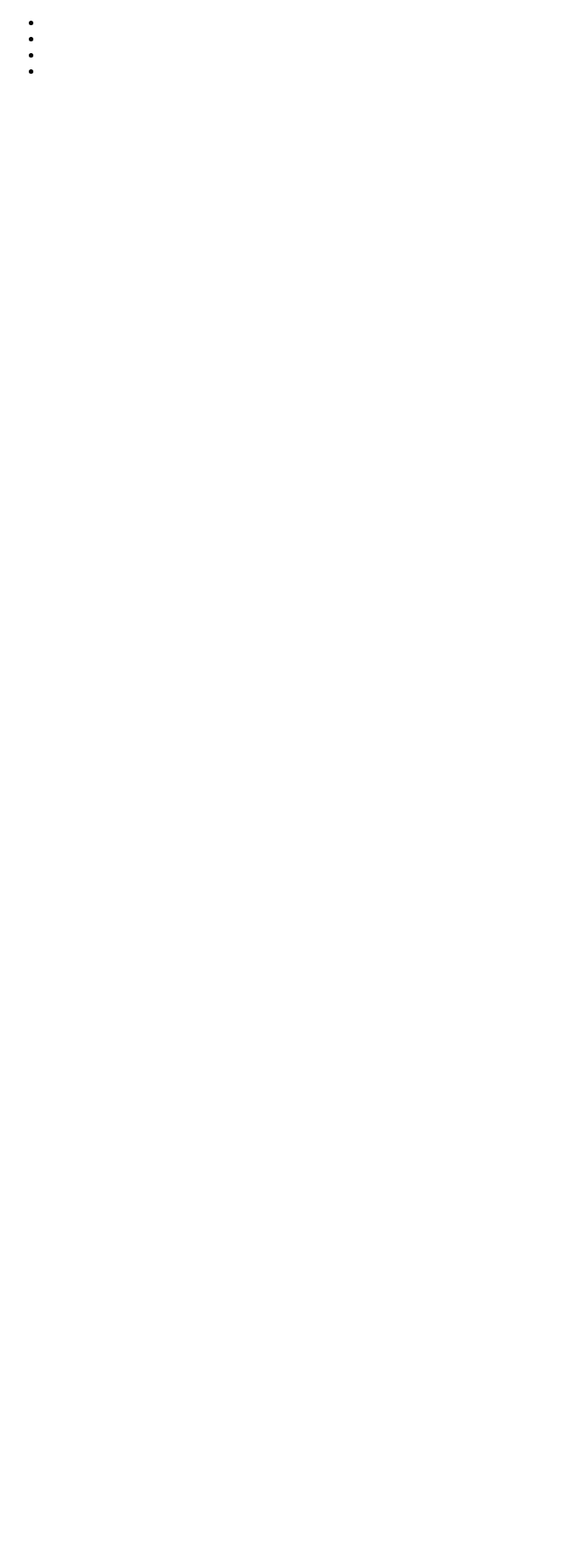
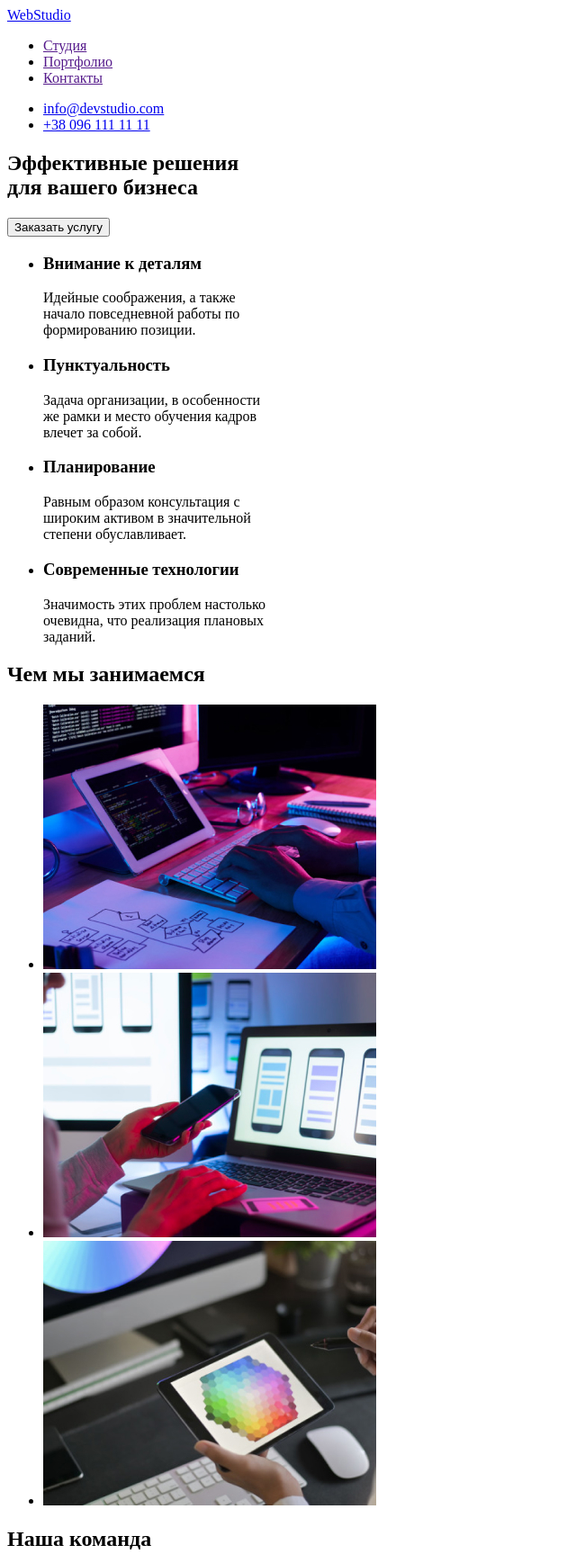
Before and after one commit to ParavoZ17/hw-01, a plain HTML site: page index.html in a window 1280 px wide. Shown: the top 1727 px of the page at 90% size, without its empty margins (0-640 px from the left). Before the commit the page ends 800 px from the top, so only its background shows below. Drawn offline with Linux system fonts and the light colour scheme.

Commit message:
ДЗ готове до здачі
Закінчив перший проект

```diff
--- a/index.html
+++ b/index.html
@@ -1,18 +1,105 @@
 <!DOCTYPE html>
-<html lang="en">
+<html lang="ru">
 <head>
     <meta charset="UTF-8">
     <meta http-equiv="X-UA-Compatible" content="IE=edge">
     <meta name="viewport" content="width=device-width, initial-scale=1.0">
-    <title>Document</title>
+    <title>WebStudio</title>
 </head>
 <body>
-    <header> <ul>
-        <li></li>
-        <li></li>
-        <li></li>
-        <li></li>
+    <header>
+        <nav>
+        <a href="/" lang="en">WebStudio</a>
+    <ul>
+        <li><a href="">Студия</a></li>
+        <li><a href="">Портфолио</a></li>
+        <li><a href="">Контакты</a></li>
+    </ul>
+</nav>
+    <ul>
+        <li><a href="mailto:info@devstudio.com">info@devstudio.com</a></li>
+        <li><a href="tel:+38096111111">+38 096 111 11 11</a></li>
     </ul>
 </header>
+<main>
+    <section>
+        <h1>Эффективные решения<br/> для вашего бизнеса</h1>
+        <button type="button">Заказать услугу</button>
+    </section>
+    <section>
+        <ul>
+            <li>
+                <h3>Внимание к деталям</h3>
+                <p>Идейные соображения, а также <br/> начало повседневной работы по<br /> формированию позиции.</p>
+            </li>
+            <li>
+                <h3>Пунктуальность</h3>
+                <p>Задача организации, в особенности <br /> же рамки и место обучения кадров <br /> влечет за собой.</p>
+            </li>
+            <li>
+                <h3>Планирование</h3>
+                <p>Равным образом консультация с<br /> широким активом в значительной<br /> степени обуславливает.</p>
+            </li>
+            <li>
+                <h3>Современные технологии</h3>
+                <p>Значимость этих проблем настолько<br /> очевидна, что реализация плановых<br /> заданий.</p>
+            </li>
+
+        </ul>
+
+    </section>
+    <section>
+        <h2>Чем мы занимаемся</h2>
+        <ul>
+            <li>
+<img src="img/img.jpg" alt="close-up-image-programer-working-his-desk-office_1098-18707"
+    width="370px" height="294px"/>
+            </li>
+        <li>
+            <img src="img/img1.jpg" alt="web-ui-designers-are-developing-application-smartphones-team-creators-is-working-interface-mobile-phones_8119-2713" width="370px"
+                height="294px" />
+        </li>
+        <li>
+            <img src="img/img2.jpg" alt="creative-artist-web-design-with-working-colour-selection-graphic-tablet_35674-1119" width="370px"
+                height="294px" />
+        </li>
+        </ul>
+    </section>
+    <section>
+        <h2>Наша команда</h2>
+        <ul>
+            <li>
+                <figure><img src="img/igor.jpg" alt="Игорь Демьяненко,Product Designer"width="270px"
+                height="260px"><figcaption><b>Игорь Демьяненко</b><br />Product Designer</figcaption></figure>
+            </li>
+            <li>
+                <figure><img src="img/olga.jpg" alt="Ольга Репина,Frontend Developer"width="270px"
+                height="260px"><figcaption><b>Ольга Репина</b><br />Frontend Developer</figcaption></figure>></li>
+            <li><figure><img src="img/nikolay.jpg" alt="Николай Тарасов,Marketing"width="270px"
+                height="260px">
+                <figcaption><b>Николай Тарасов</b><br />Marketing</figcaption>
+            </figure></li>
+            <li><figure><img src="img/mihail.jpg" alt="Михаил Ермаков,UI Designer"width="270px"
+                height="260px">
+                <figcaption><b>Михаил Ермаков</b><br />UI Designer</figcaption>
+            </figure>   </li>
+        </ul>
+    </section>
+</main>
+
+<footer>
+    <ul>
+        <li><a href="/" lang="en">WebStudio</a></li>
+        <li>
+            <address>
+        г. Киев, пр-т Леси Украинки, 26</address>
+            <address>
+        <a href="mailto:info@example.com">info@example.com</a></address>
+            <address>
+         <a href="tel:+380991111111">+38 099 111 11 11</a>
+        </address>
+    </li>
+    </ul>
+</footer>
 </body>
 </html>
```
Also changed, not shown: img/igor.jpg (added), img/img.jpg (added), img/img1.jpg (added), img/img2.jpg (added), img/mihail.jpg (added), img/nikolay.jpg (added), img/olga.jpg (added).
